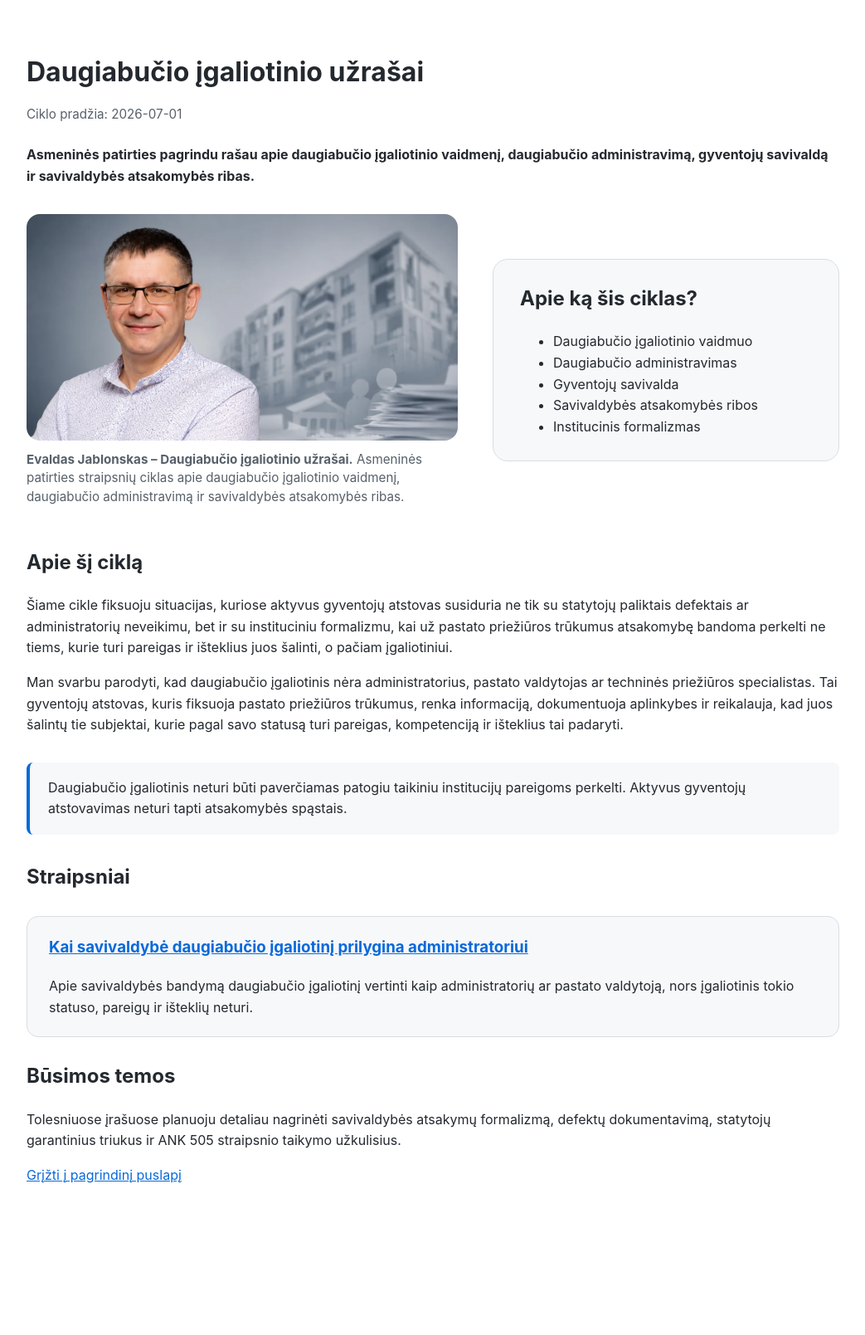
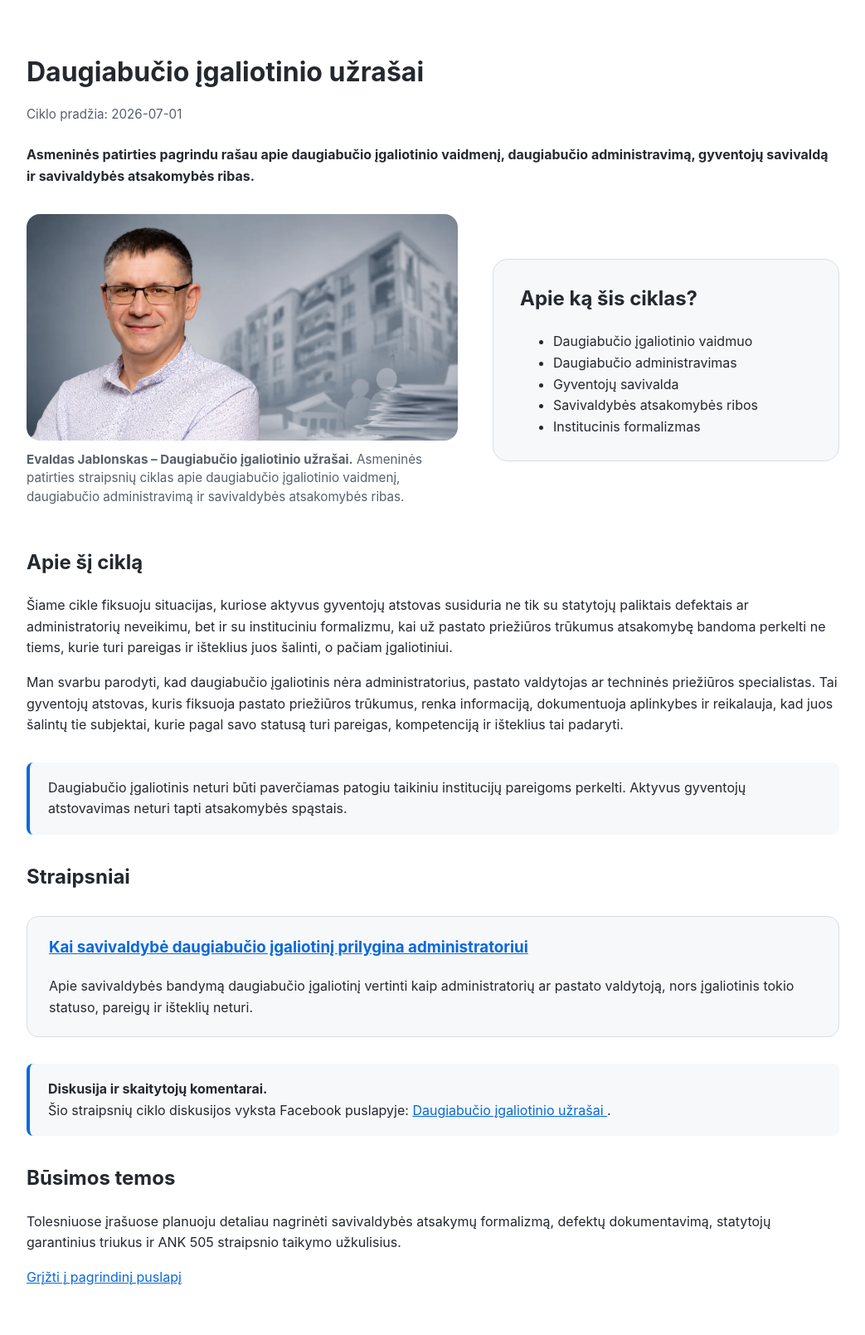
Before and after one commit to evkanas/evkanas.github.io, a Jekyll site: the page built from daugiabucio-igaliotinio-uzrasai/index.md, in a window 1280 px wide. Shown: the whole page at 83% size, without its empty margins (118-1161 px from the left). Built offline with Jekyll 4.4.1, drawn with Linux system fonts in a browser that asks for light colours; before the commit the page ends 1485 px from its top, so only the background shows below that.

Commit message:
facebook url

```diff
--- a/daugiabucio-igaliotinio-uzrasai/index.md
+++ b/daugiabucio-igaliotinio-uzrasai/index.md
@@ -145,6 +145,16 @@ Man svarbu parodyti, kad daugiabučio įgaliotinis nėra administratorius, pasta
 
 </div>
 
+<div class="igaliotinis-note">
+  <p>
+    <strong>Diskusija ir skaitytojų komentarai.</strong><br>
+    Šio straipsnių ciklo diskusijos vyksta Facebook puslapyje:
+    <a href="https://www.facebook.com/profile.php?id=61591523192102" target="_blank" rel="noopener">
+      Daugiabučio įgaliotinio užrašai
+    </a>.
+  </p>
+</div>
+
 ## Būsimos temos
 
 Tolesniuose įrašuose planuoju detaliau nagrinėti savivaldybės atsakymų formalizmą, defektų dokumentavimą, statytojų garantinius triukus ir ANK 505 straipsnio taikymo užkulisius.
```
